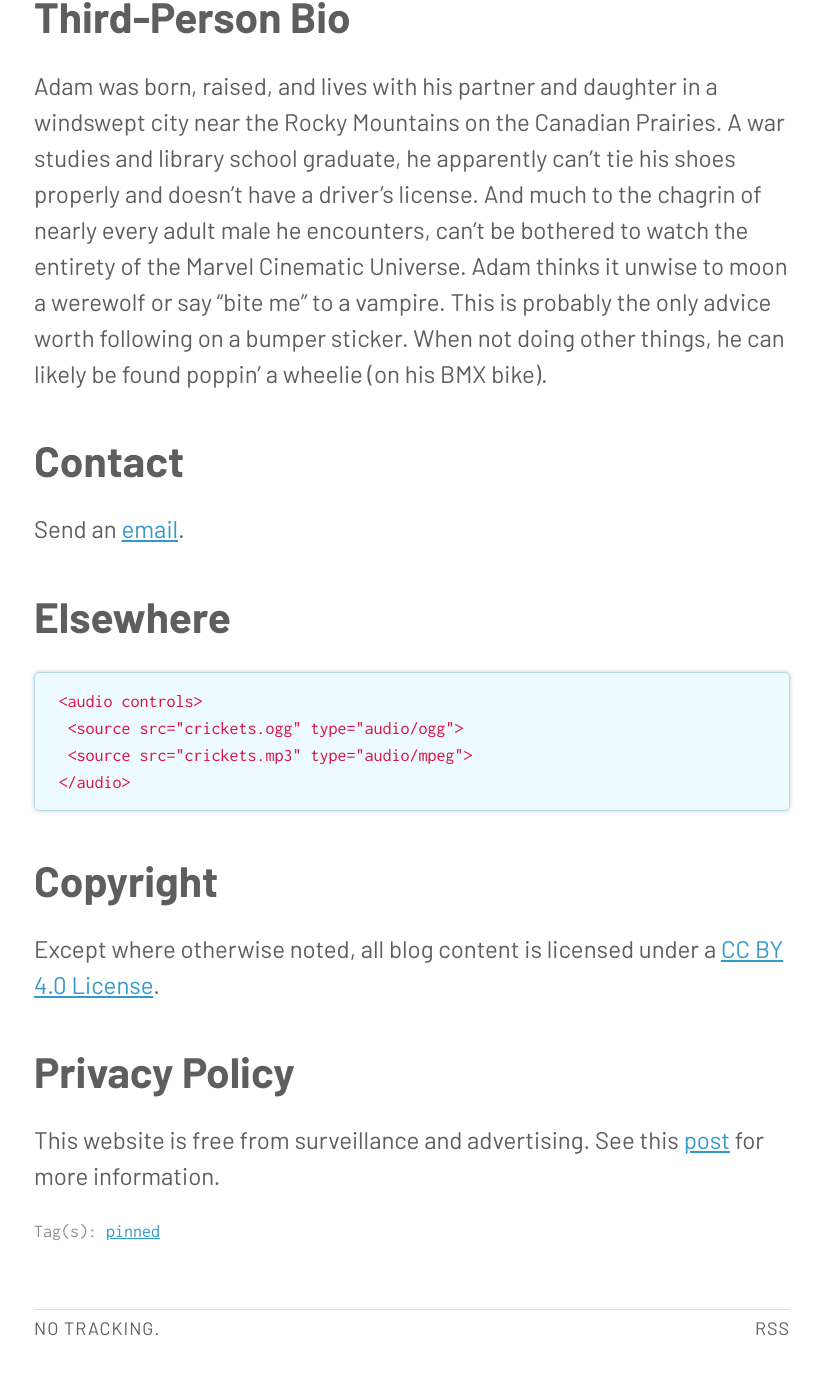
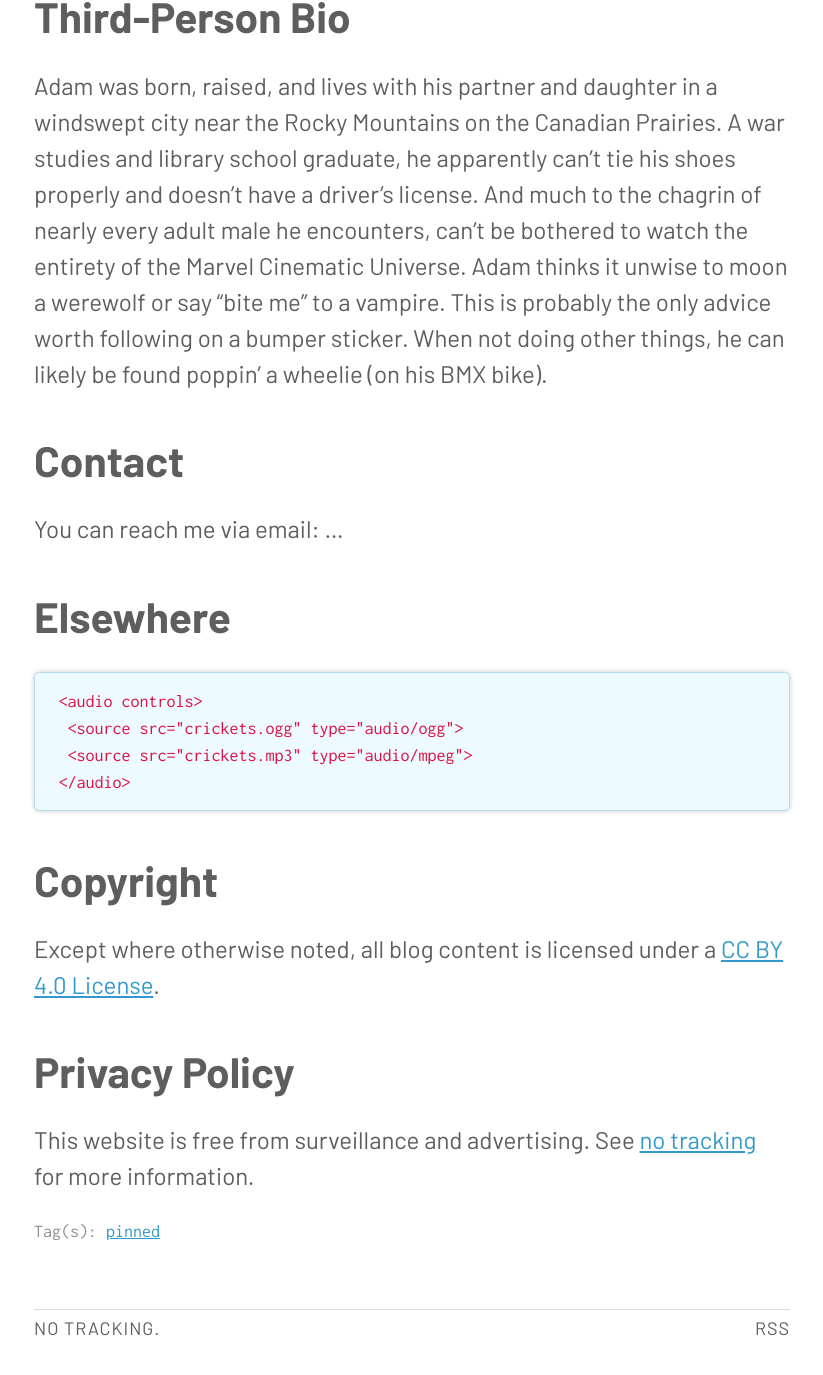
Before and after one commit to ajpwalser/ajpwalser.github.io, a Jekyll site: the page built from _posts/2021-07-09-about.md, in a window 1280 px wide and 1400 px high, scrolled down 1143 px. Shown: the top 1375 px of the window, without its empty margins (228-1051 px from the left). Built offline with Jekyll 4.4.1, drawn with Linux system fonts in a browser that asks for light colours.

Commit message:
Update 2021-07-09-about.md

```diff
--- a/_posts/2021-07-09-about.md
+++ b/_posts/2021-07-09-about.md
@@ -29,7 +29,7 @@ Adam was born, raised, and lives with his partner and daughter in a windswept ci
 ### Contact
 {:toc}
 
-Send an <a href="">email</a>.
+You can reach me via email: ...
 
 ### Elsewhere
 {:toc}
@@ -48,4 +48,4 @@ Except where otherwise noted, all blog content is licensed under a [CC BY 4.0  L
 
 ### Privacy Policy
 {:toc}
-This website is free from surveillance and advertising. See this [post](https://ajpwalser.github.io/no-tracking/) for more information.
+This website is free from surveillance and advertising. See [no tracking](https://ajpwalser.github.io/no-tracking/) for more information.
```
